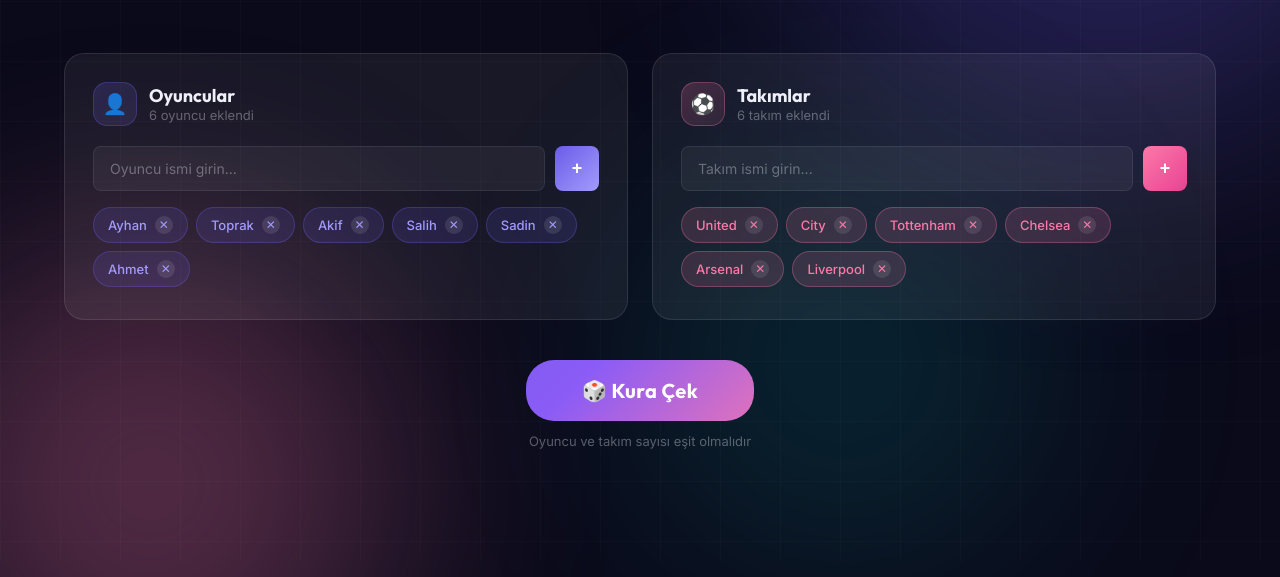
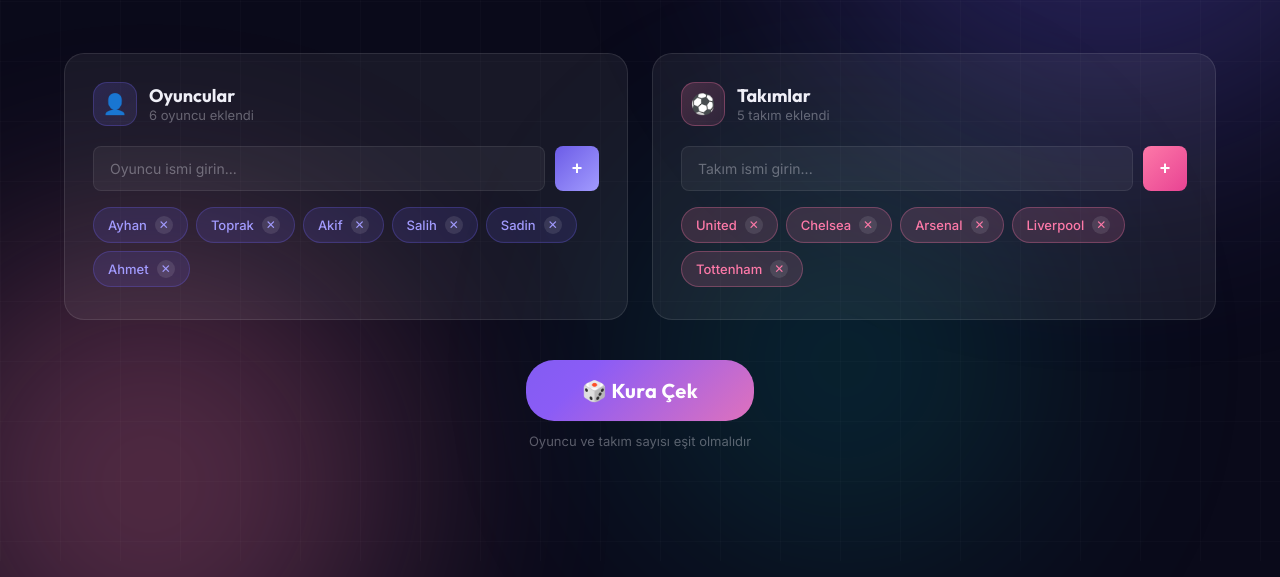
Before and after one commit to oxygen1021/kura, a plain HTML site: page index.html in a window 1280 px wide. Shown: the part 239-816 px from the top of the page. Drawn offline with Linux system fonts and the light colour scheme.

Commit message:
Takımlar güncellendi: 5 takım

```diff
--- a/index.html
+++ b/index.html
@@ -917,7 +917,7 @@
         // ===== Initialize with default data =====
         function initializeDefaults() {
             const defaultNames = ['Ayhan', 'Toprak', 'Akif', 'Salih', 'Sadin', 'Ahmet'];
-            const defaultTeams = ['United', 'City', 'Tottenham', 'Chelsea', 'Arsenal', 'Liverpool'];
+            const defaultTeams = ['United', 'Chelsea', 'Arsenal', 'Liverpool', 'Tottenham'];
 
             defaultNames.forEach(name => {
                 state.names.push(name);
```
